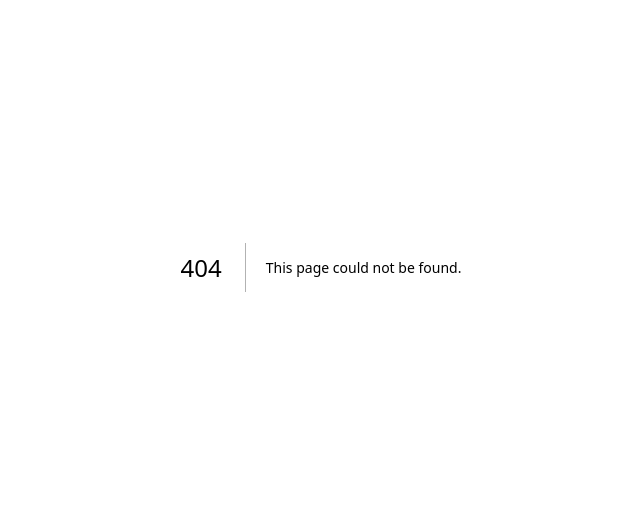
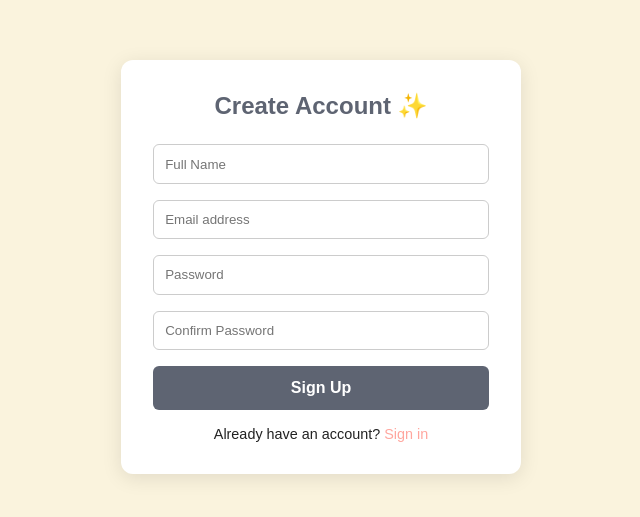
Before and after one commit to dennisalmendarez/handcrafted-haven, a Next.js app: page /signup in a window 1280 px wide. Before the commit this address had no page. Shown: the part 133-650 px from the top of the page, without its empty margins (319-959 px from the left). Built offline with nearby package versions, Linux system fonts and the light colour scheme.

Commit message:
Sign in and Sign up

```diff
--- /dev/null
+++ b/src/app/signup/page.tsx
@@ -0,0 +1,112 @@
+import Link from 'next/link';
+
+export default function SignUpPage() {
+  return (
+    <div
+      style={{
+        minHeight: '100vh',
+        backgroundColor: '#faf3dd',
+        display: 'flex',
+        justifyContent: 'center',
+        alignItems: 'center',
+      }}
+    >
+      <div
+        style={{
+          backgroundColor: 'white',
+          padding: '2rem',
+          borderRadius: '12px',
+          width: '100%',
+          maxWidth: '400px',
+          boxShadow: '0 4px 20px rgba(0,0,0,0.1)',
+        }}
+      >
+        <h2
+          style={{
+            marginBottom: '1.5rem',
+            textAlign: 'center',
+            color: '#5e6472',
+          }}
+        >
+          Create Account ✨
+        </h2>
+
+        <form style={{ display: 'flex', flexDirection: 'column', gap: '1rem' }}>
+
+          {/* Name */}
+          <input
+            type="text"
+            placeholder="Full Name"
+            required
+            style={inputStyle}
+          />
+
+          {/* Email */}
+          <input
+            type="email"
+            placeholder="Email address"
+            required
+            style={inputStyle}
+          />
+
+          {/* Password */}
+          <input
+            type="password"
+            placeholder="Password"
+            required
+            style={inputStyle}
+          />
+
+          {/* Confirm Password */}
+          <input
+            type="password"
+            placeholder="Confirm Password"
+            required
+            style={inputStyle}
+          />
+
+          {/* Button */}
+          <button style={buttonStyle}>
+            Sign Up
+          </button>
+        </form>
+
+        {/* Link back */}
+        <p style={footerText}>
+          Already have an account?{' '}
+          <a href="/signin" style={linkStyle}>
+            Sign in
+          </a>
+        </p>
+      </div>
+    </div>
+  );
+}
+
+const inputStyle = {
+  padding: '0.7rem',
+  borderRadius: '6px',
+  border: '1px solid #ccc',
+  outline: 'none',
+};
+
+const buttonStyle = {
+  backgroundColor: '#5e6472',
+  color: 'white',
+  border: 'none',
+  padding: '0.8rem',
+  borderRadius: '6px',
+  cursor: 'pointer',
+  fontWeight: 'bold',
+};
+
+const footerText = {
+  marginTop: '1rem',
+  textAlign: 'center' as const,
+  fontSize: '0.9rem',
+};
+
+const linkStyle = {
+  color: '#ffa69e',
+  textDecoration: 'none',
+};
--- a/src/components/Navbar.tsx
+++ b/src/components/Navbar.tsx
@@ -1,3 +1,5 @@
+import Link from 'next/link';
+
 export default function Navbar() {
   return (
     <header
@@ -33,6 +35,7 @@ export default function Navbar() {
           <a href="#">Shop</a>
           <a href="#">Artisans</a>
           <a href="#">About</a>
+<Link href="/signin">
   <button
     style={{
       backgroundColor: "#5e6472",
@@ -45,6 +48,7 @@ export default function Navbar() {
   >
     Sign In
   </button>
+</Link>
         </nav>
       </div>
     </header>
--- /dev/null
+++ b/src/components/SignInForm.tsx
@@ -0,0 +1,5 @@
+import SignInForm from '@/components/SignInForm';
+
+export default function Page() {
+  return <SignInForm />;
+}
```
Also changed, not shown: src/app/signin/page.tsx (added, +96 -0 lines). Lines whose indentation alone changed are shown as unchanged.
